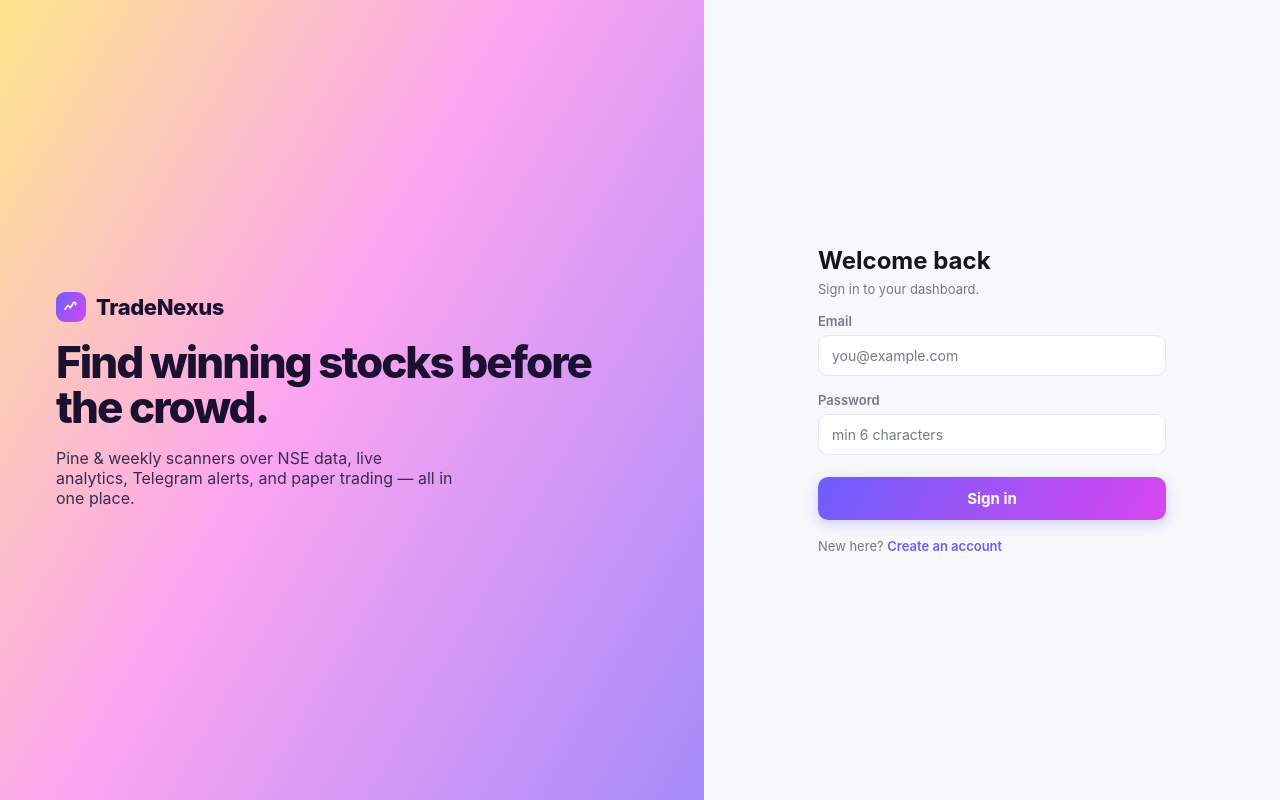
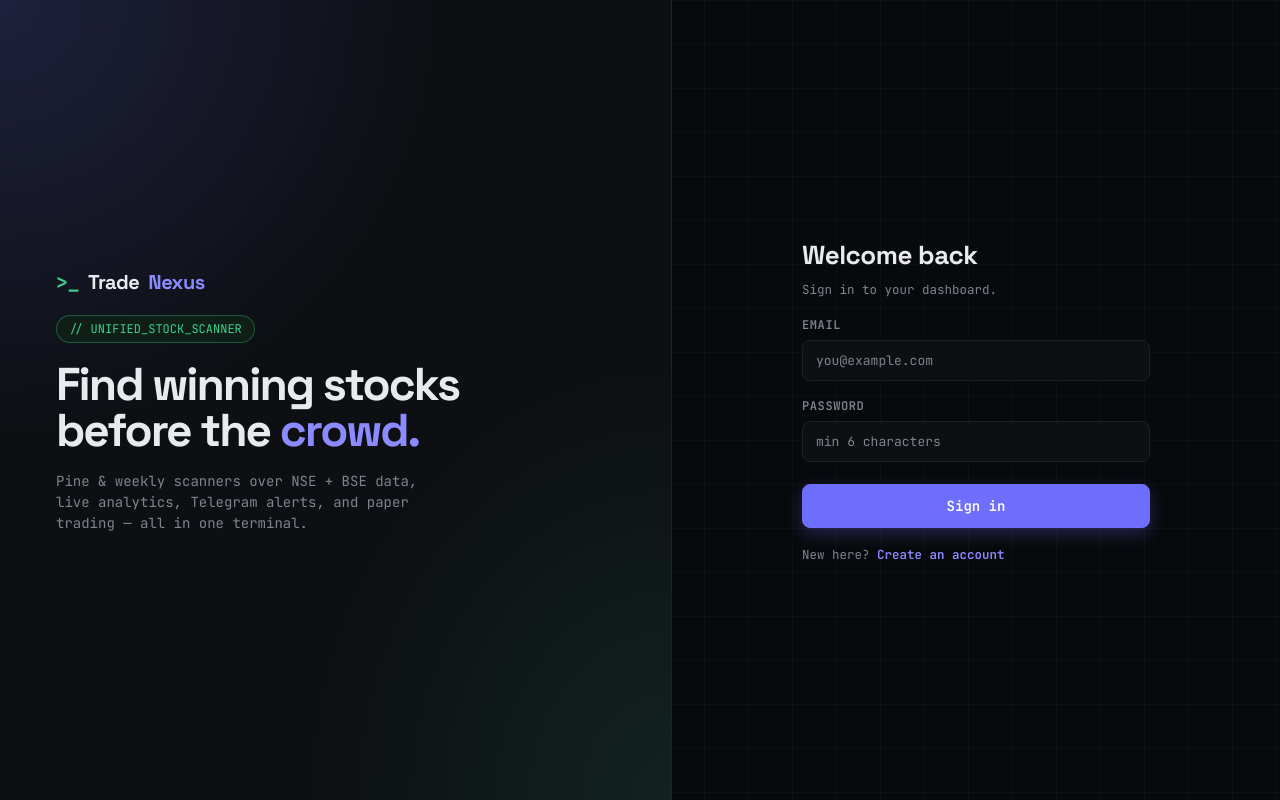
Before and after one commit to KrishWadhwa24/TradeNexus, a React (Vite) app in the folder web/: page / in a window 1280 px wide. Built offline with nearby package versions, Linux system fonts and the light colour scheme.

Commit message:
Made some good frontend changes

```diff
--- a/web/index.html
+++ b/web/index.html
@@ -4,6 +4,12 @@
     <meta charset="UTF-8" />
     <meta name="viewport" content="width=device-width, initial-scale=1.0" />
     <title>TradeNexus</title>
+    <link rel="preconnect" href="https://fonts.googleapis.com" />
+    <link rel="preconnect" href="https://fonts.gstatic.com" crossorigin />
+    <link
+      href="https://fonts.googleapis.com/css2?family=Space+Grotesk:wght@500;600;700&family=JetBrains+Mono:wght@400;500;600;700&display=swap"
+      rel="stylesheet"
+    />
   </head>
   <body>
     <div id="root"></div>
--- a/web/src/App.jsx
+++ b/web/src/App.jsx
@@ -1,6 +1,6 @@
 import React, { useEffect, useState } from "react";
 import { getToken, setToken } from "./api.js";
-import { Icon, LogoMark } from "./icons.jsx";
+import { Icon } from "./icons.jsx";
 import Login from "./pages/Login.jsx";
 import Home from "./pages/Home.jsx";
 import Analytics from "./pages/Analytics.jsx";
@@ -33,7 +33,7 @@
 };
 
 export default function App() {
-  const [theme, setTheme] = useState(localStorage.getItem("theme") || "light");
+  const [theme, setTheme] = useState(localStorage.getItem("theme") || "dark");
   const [view, setView] = useState("home");
   const [menuOpen, setMenuOpen] = useState(false);
   const [user, setUser] = useState(() => {
@@ -89,7 +89,7 @@
       {menuOpen && <div className="backdrop" onClick={() => setMenuOpen(false)} />}
       <aside className={"sidebar" + (menuOpen ? " open" : "")}>
         <div className="brand">
-          <span className="logo"><LogoMark /></span>
+          <span className="prompt">&gt;_</span>
           Trade<em>Nexus</em>
         </div>
         {NAV.map((n) => {
--- a/web/src/pages/Home.jsx
+++ b/web/src/pages/Home.jsx
@@ -17,7 +17,8 @@
   return (
     <div>
       <div className="hero">
-        <h2>Spot the movers before the crowd.</h2>
+        <span className="kicker">// TRENDING_NOW</span>
+        <h2>Spot the movers<br />before the <span className="accent">crowd.</span></h2>
         <p>Today's top gainers across your tracked universe, ranked by daily change. Dig deeper in Analytics and the scanners.</p>
         <HeroChart />
       </div>
--- a/web/src/pages/Login.jsx
+++ b/web/src/pages/Login.jsx
@@ -1,6 +1,5 @@
 import React, { useState } from "react";
 import { authApi, setToken } from "../api.js";
-import { LogoMark } from "../icons.jsx";
 
 export default function Login({ onAuthed }) {
   const [mode, setMode] = useState("login"); // login | register
@@ -29,11 +28,11 @@
     <div className="auth-wrap">
       <div className="auth-art">
         <div className="brand" style={{ padding: 0 }}>
-          <span className="logo"><LogoMark /></span>
-          <span style={{ fontSize: 22, fontWeight: 800, color: "#1a1030" }}>TradeNexus</span>
+          <span className="prompt">&gt;_</span> Trade<em>Nexus</em>
         </div>
-        <h1>Find winning stocks before the crowd.</h1>
-        <p>Pine &amp; weekly scanners over NSE data, live analytics, Telegram alerts, and paper trading — all in one place.</p>
+        <span className="kicker">// UNIFIED_STOCK_SCANNER</span>
+        <h1>Find winning stocks<br />before the <span className="accent">crowd.</span></h1>
+        <p>Pine &amp; weekly scanners over NSE + BSE data, live analytics, Telegram alerts, and paper trading — all in one terminal.</p>
       </div>
 
       <form className="auth-form" onSubmit={submit}>
--- a/web/src/styles.css
+++ b/web/src/styles.css
@@ -1,127 +1,139 @@
 :root {
-  --bg: #f7f8fb;
-  --surface: #ffffff;
-  --surface-2: #f1f3f8;
-  --text: #14161c;
-  --muted: #737a89;
-  --border: #e7e9f0;
-  --accent: #6d5efc;
-  --accent-2: #d946ef;
-  --accent-soft: #efeeff;
-  --green: #16a34a;
-  --red: #e11d48;
-  --shadow: 0 1px 2px rgba(16,24,40,.04), 0 6px 20px rgba(16,24,40,.06);
-  --radius: 14px;
-  --grad: linear-gradient(120deg, #fde68a 0%, #fca5f1 45%, #a78bfa 100%);
-  --grad-accent: linear-gradient(120deg, #6d5efc, #d946ef);
+  --font-mono: "JetBrains Mono", ui-monospace, SFMono-Regular, Menlo, monospace;
+  --font-display: "Space Grotesk", -apple-system, BlinkMacSystemFont, sans-serif;
+
+  /* Dark is the primary design (terminal aesthetic). */
+  --bg: #08090c;
+  --surface: #0d0f13;
+  --surface-2: #14171d;
+  --text: #e8eaed;
+  --muted: #7d8590;
+  --border: #1d2129;
+  --border-soft: #15181e;
+  --accent: #6d6efc;        /* indigo */
+  --accent-2: #8b8bff;
+  --accent-soft: #17182b;
+  --green: #3ecf8e;         /* terminal green */
+  --green-soft: #0f1f18;
+  --amber: #e3a008;
+  --red: #f0616d;
+  --grad-accent: linear-gradient(120deg, #6d6efc, #a78bfa);
+  --radius: 12px;
+  --shadow: 0 1px 0 rgba(255,255,255,.02), 0 10px 30px rgba(0,0,0,.4);
+  --grid: rgba(255,255,255,.022);
 }
 
-[data-theme="dark"] {
-  --bg: #0b0d12;
-  --surface: #12151c;
-  --surface-2: #171b24;
-  --text: #e8eaf0;
-  --muted: #8b93a5;
-  --border: #232833;
-  --accent: #8f83ff;
-  --accent-2: #e879f9;
-  --accent-soft: #1b1e2e;
-  --green: #34d399;
-  --red: #fb7185;
-  --shadow: 0 1px 2px rgba(0,0,0,.3), 0 8px 24px rgba(0,0,0,.35);
-  --grad: linear-gradient(120deg, #3b2f6b 0%, #6d3f7a 50%, #7c4d9e 100%);
+[data-theme="light"] {
+  --bg: #f6f7f9;
+  --surface: #ffffff;
+  --surface-2: #f1f3f7;
+  --text: #12141a;
+  --muted: #5b636f;
+  --border: #e4e7ec;
+  --border-soft: #eef0f3;
+  --accent: #5b53f0;
+  --accent-2: #6d6efc;
+  --accent-soft: #eeeefe;
+  --green: #12a56a;
+  --green-soft: #e7f7ef;
+  --amber: #b45309;
+  --red: #d92d43;
+  --shadow: 0 1px 2px rgba(16,24,40,.05), 0 8px 24px rgba(16,24,40,.06);
+  --grid: rgba(16,24,40,.03);
 }
 
 * { box-sizing: border-box; }
 html, body, #root { height: 100%; }
 body {
   margin: 0;
-  font-family: "Inter", -apple-system, BlinkMacSystemFont, "Segoe UI", Roboto, Helvetica, Arial, sans-serif;
+  font-family: var(--font-mono);
   background: var(--bg);
   color: var(--text);
-  font-size: 14px;
+  font-size: 13.5px;
+  line-height: 1.5;
   -webkit-font-smoothing: antialiased;
 }
+
+/* Faint terminal grid on the app background */
+.app, .auth-wrap {
+  background-image:
+    linear-gradient(var(--grid) 1px, transparent 1px),
+    linear-gradient(90deg, var(--grid) 1px, transparent 1px);
+  background-size: 44px 44px;
+}
+
+h1, h2, h3, .display { font-family: var(--font-display); letter-spacing: -.5px; }
 
 /* ---------- Layout ---------- */
 .app { display: flex; min-height: 100vh; }
 
 .sidebar {
-  width: 246px; flex-shrink: 0;
+  width: 250px; flex-shrink: 0;
   background: var(--surface);
   border-right: 1px solid var(--border);
-  padding: 20px 14px; display: flex; flex-direction: column; gap: 3px;
+  padding: 20px 14px; display: flex; flex-direction: column; gap: 2px;
   position: sticky; top: 0; height: 100vh;
 }
-.brand {
-  display: flex; align-items: center; gap: 10px;
-  padding: 6px 10px 20px; font-size: 19px; font-weight: 750; letter-spacing: -.4px;
+.brand { display: flex; align-items: center; gap: 9px; padding: 6px 10px 22px;
+  font-family: var(--font-display); font-size: 20px; font-weight: 700; letter-spacing: -.5px; }
+.brand .prompt { color: var(--green); font-family: var(--font-mono); font-weight: 700; }
+.brand .logo { display: none; }
+.brand em { font-style: normal; color: var(--accent-2); }
+
+.nav-item {
+  display: flex; align-items: center; gap: 11px; padding: 10px 12px; border-radius: 8px;
+  cursor: pointer; color: var(--muted); font-size: 13px; font-weight: 500;
+  user-select: none; transition: .12s; position: relative; text-transform: lowercase;
 }
-.brand .logo { width: 30px; height: 30px; border-radius: 9px; background: var(--grad-accent);
-  display: grid; place-items: center; flex-shrink: 0; }
-.brand em { font-style: normal; background: var(--grad-accent); -webkit-background-clip: text;
-  background-clip: text; color: transparent; }
+.nav-item svg { width: 17px; height: 17px; flex-shrink: 0; }
+.nav-item:hover { background: var(--surface-2); color: var(--text); }
+.nav-item.active { background: var(--accent-soft); color: var(--accent-2); }
+.nav-item.active svg { stroke: var(--accent-2); }
+.nav-item.active::before { content: ""; position: absolute; left: 0; top: 8px; bottom: 8px;
+  width: 2px; border-radius: 2px; background: var(--accent); }
+.nav-sub { margin-left: 16px; font-size: 12.5px; padding: 8px 12px; }
+.nav-sub::after { content: ""; }
 
-.nav-group-label { font-size: 11px; text-transform: uppercase; letter-spacing: .6px;
-  color: var(--muted); padding: 14px 12px 6px; font-weight: 600; }
-.nav-item {
-  display: flex; align-items: center; gap: 11px; padding: 10px 12px; border-radius: 10px;
-  cursor: pointer; color: var(--muted); font-weight: 550; user-select: none; transition: .12s;
-}
-.nav-item svg { width: 18px; height: 18px; flex-shrink: 0; }
-.nav-item { position: relative; }
-.nav-item:hover { background: var(--surface-2); color: var(--text); }
-.nav-item.active { background: var(--accent-soft); color: var(--accent); }
-.nav-item.active svg { stroke: var(--accent); }
-.nav-item.active::before { content: ""; position: absolute; left: 0; top: 8px; bottom: 8px;
-  width: 3px; border-radius: 3px; background: var(--grad-accent); }
-.nav-sub { margin-left: 16px; font-size: 13px; padding: 8px 12px; }
-
-.sidebar-foot { margin-top: auto; padding: 10px; border-top: 1px solid var(--border); }
-.user-chip { display: flex; align-items: center; gap: 10px; font-size: 13px; }
-.avatar { width: 30px; height: 30px; border-radius: 50%; background: var(--grad-accent);
-  display: grid; place-items: center; color: #fff; font-weight: 700; font-size: 13px; }
+.sidebar-foot { margin-top: auto; padding: 12px 6px 2px; border-top: 1px solid var(--border); }
+.user-chip { display: flex; align-items: center; gap: 10px; font-size: 12px; }
+.avatar { width: 30px; height: 30px; border-radius: 7px; background: var(--grad-accent);
+  display: grid; place-items: center; color: #fff; font-weight: 700; font-family: var(--font-mono); }
 
 .main { flex: 1; min-width: 0; display: flex; flex-direction: column; }
 .topbar {
   display: flex; align-items: center; justify-content: space-between;
-  padding: 15px 28px; border-bottom: 1px solid var(--border);
-  background: color-mix(in srgb, var(--surface) 80%, transparent);
+  padding: 14px 26px; border-bottom: 1px solid var(--border);
+  background: color-mix(in srgb, var(--bg) 82%, transparent);
   backdrop-filter: blur(8px); position: sticky; top: 0; z-index: 5;
 }
-.topbar h1 { font-size: 18px; margin: 0; font-weight: 700; letter-spacing: -.3px; }
-.topbar-right { display: flex; align-items: center; gap: 12px; }
-.content { padding: 28px; }
+.topbar h1 { font-size: 18px; margin: 0; font-weight: 700; }
+.topbar-right { display: flex; align-items: center; gap: 10px; }
+.content { padding: 28px; max-width: 1280px; }
 
 /* ---------- Controls ---------- */
 button, select, input {
-  font: inherit; color: var(--text); background: var(--surface);
-  border: 1px solid var(--border); border-radius: 10px; padding: 8px 12px; outline: none;
+  font-family: var(--font-mono); font-size: 13px; color: var(--text);
+  background: var(--surface); border: 1px solid var(--border); border-radius: 8px;
+  padding: 8px 12px; outline: none;
 }
 input::placeholder { color: var(--muted); }
+input:focus, select:focus { border-color: var(--accent); }
 button { cursor: pointer; transition: .12s; }
 button:hover { border-color: var(--accent); }
-.btn-primary { background: var(--grad-accent); color: #fff; border: none; font-weight: 650;
-  box-shadow: 0 4px 14px rgba(109,94,252,.28); }
-.btn-primary:hover { filter: brightness(1.05); }
-.btn-sm { padding: 6px 11px; font-size: 13px; }
+.btn-primary { background: var(--accent); color: #fff; border: 1px solid var(--accent); font-weight: 600;
+  box-shadow: 0 6px 18px rgba(109,110,252,.28); }
+.btn-primary:hover { filter: brightness(1.08); }
+.btn-sm { padding: 6px 11px; font-size: 12.5px; }
 .btn-ghost { background: transparent; }
 .pill { border-radius: 999px; }
 
-.toggle { width: 40px; height: 23px; border-radius: 20px; background: var(--surface-2);
-  border: 1px solid var(--border); position: relative; cursor: pointer; flex-shrink: 0; }
-.toggle::after { content:""; position:absolute; top:2px; left:2px; width:17px; height:17px;
-  border-radius:50%; background: var(--grad-accent); transition: transform .18s; }
-[data-theme="dark"] .toggle::after { transform: translateX(17px); }
-
 .icon-btn { display: grid; place-items: center; width: 38px; height: 38px; padding: 0;
-  border-radius: 10px; background: var(--surface); color: var(--muted); }
-.icon-btn svg { width: 19px; height: 19px; fill: none; stroke: currentColor; stroke-width: 1.8;
+  border-radius: 9px; background: var(--surface); color: var(--muted); }
+.icon-btn svg { width: 18px; height: 18px; fill: none; stroke: currentColor; stroke-width: 1.8;
   stroke-linecap: round; stroke-linejoin: round; }
-.icon-btn:hover { color: var(--accent); border-color: var(--accent); }
+.icon-btn:hover { color: var(--accent-2); border-color: var(--accent); }
 .hamburger { display: none; }
-
-.backdrop { position: fixed; inset: 0; background: rgba(8,10,16,.45); z-index: 40;
+.backdrop { position: fixed; inset: 0; background: rgba(0,0,0,.55); z-index: 40;
   backdrop-filter: blur(2px); animation: fade .15s ease; }
 
 /* ---------- Cards / tables ---------- */
@@ -129,124 +141,125 @@
 .cards { grid-template-columns: repeat(auto-fill, minmax(200px, 1fr)); }
 
 .card { background: var(--surface); border: 1px solid var(--border); border-radius: var(--radius);
-  padding: 18px; box-shadow: var(--shadow); transition: transform .14s, box-shadow .14s; }
-.card:hover { transform: translateY(-2px); box-shadow: 0 10px 28px rgba(16,24,40,.12); }
-[data-theme="dark"] .card:hover { box-shadow: 0 10px 28px rgba(0,0,0,.5); }
-.card .label { color: var(--muted); font-size: 12px; text-transform: uppercase; letter-spacing:.4px; font-weight:600; }
-.card .value { font-size: 26px; font-weight: 720; margin-top: 8px; letter-spacing: -.5px; }
+  padding: 18px; box-shadow: var(--shadow); transition: transform .14s, border-color .14s; position: relative; }
+.card:hover { transform: translateY(-2px); border-color: color-mix(in srgb, var(--accent) 45%, var(--border)); }
+.card .label { color: var(--muted); font-size: 11px; text-transform: uppercase; letter-spacing: 1px; font-weight: 600; }
+.card .value { font-family: var(--font-display); font-size: 27px; font-weight: 700; margin-top: 8px; letter-spacing: -1px; }
 
-.section-title { font-size: 15px; font-weight: 700; margin: 4px 0 16px; letter-spacing: -.2px; }
-.subtle { color: var(--muted); font-size: 13px; }
+.section-title { font-family: var(--font-display); font-size: 20px; font-weight: 700; margin: 4px 0 16px; letter-spacing: -.5px; }
+.subtle { color: var(--muted); font-size: 12.5px; }
+
+/* Monospace bracket-tag like "// LABEL" */
+.tag { display: inline-flex; align-items: center; gap: 4px; padding: 3px 10px; border-radius: 6px;
+  font-family: var(--font-mono); font-size: 11.5px; font-weight: 600; letter-spacing: .3px;
+  background: var(--accent-soft); color: var(--accent-2); border: 1px solid color-mix(in srgb, var(--accent) 28%, transparent); }
+.tag-buy { background: var(--green-soft); color: var(--green); border-color: color-mix(in srgb, var(--green) 30%, transparent); }
+.tag-sell { background: rgba(240,97,109,.1); color: var(--red); border-color: rgba(240,97,109,.3); }
+.tag-free { background: var(--green-soft); color: var(--green); border-color: color-mix(in srgb, var(--green) 30%, transparent); }
 
 .panel { background: var(--surface); border: 1px solid var(--border); border-radius: var(--radius);
-  overflow: hidden; box-shadow: var(--shadow); }
+  overflow-x: auto; box-shadow: var(--shadow); }
+.panel table { min-width: 560px; }
 
 table { width: 100%; border-collapse: collapse; }
 th, td { text-align: right; padding: 12px 16px; white-space: nowrap; }
 th:first-child, td:first-child { text-align: left; }
 thead th { font-size: 11px; color: var(--muted); font-weight: 700; text-transform: uppercase;
-  letter-spacing: .5px; border-bottom: 1px solid var(--border); background: var(--surface-2); }
-tbody tr { border-bottom: 1px solid var(--border); }
+  letter-spacing: .8px; border-bottom: 1px solid var(--border); background: var(--surface-2); }
+tbody tr { border-bottom: 1px solid var(--border-soft); }
 tbody tr:last-child { border-bottom: none; }
 tbody tr:hover { background: var(--surface-2); }
 
-.pos { color: var(--green); font-weight: 650; }
-.neg { color: var(--red); font-weight: 650; }
+.pos { color: var(--green); font-weight: 600; }
+.neg { color: var(--red); font-weight: 600; }
 .muted { color: var(--muted); }
 
-.tag { display: inline-block; padding: 3px 10px; border-radius: 999px; font-size: 12px;
-  font-weight: 650; background: var(--accent-soft); color: var(--accent); }
-.tag-buy { background: rgba(22,163,74,.13); color: var(--green); }
-.tag-sell { background: rgba(225,29,72,.13); color: var(--red); }
-.tag-free { background: rgba(217,70,239,.14); color: var(--accent-2); }
-
 .tabs { display: flex; gap: 8px; margin-bottom: 20px; }
-.tab { padding: 9px 18px; border-radius: 999px; border: 1px solid var(--border); cursor: pointer; font-weight: 550; }
-.tab.active { background: var(--grad-accent); color: #fff; border: none; }
+.tab { padding: 8px 16px; border-radius: 8px; border: 1px solid var(--border); cursor: pointer;
+  font-family: var(--font-mono); font-size: 13px; color: var(--muted); }
+.tab.active { background: var(--accent); color: #fff; border-color: var(--accent); }
 
 .toolbar { display: flex; align-items: center; justify-content: space-between; margin-bottom: 18px; gap: 12px; flex-wrap: wrap; }
 .row { display: flex; align-items: center; gap: 8px; }
 .qty { width: 74px; }
 .empty { color: var(--muted); padding: 48px; text-align: center; }
-.empty svg { width: 120px; height: 120px; opacity: .8; margin-bottom: 12px; }
-.err { color: var(--red); padding: 10px 0; }
-.msg { color: var(--green); font-size: 13px; }
+.empty svg { width: 110px; height: 110px; opacity: .7; margin-bottom: 12px; }
+.err { color: var(--red); padding: 10px 0; font-size: 13px; }
+.msg { color: var(--green); font-size: 12.5px; }
 .spinner { color: var(--muted); padding: 34px; }
 
-/* ---------- Hero (Home) ---------- */
-.hero { position: relative; border-radius: 20px; overflow: hidden; padding: 40px 44px;
-  background: var(--grad); margin-bottom: 26px; border: 1px solid var(--border); }
-.hero h2 { font-size: 40px; line-height: 1.05; margin: 0 0 12px; font-weight: 800;
-  letter-spacing: -1.5px; color: #1a1030; max-width: 560px; }
-[data-theme="dark"] .hero h2 { color: #f4f0ff; }
-.hero p { margin: 0; font-size: 15px; color: #3a2b52; max-width: 480px; }
-[data-theme="dark"] .hero p { color: #cbb8e6; }
-.hero .hero-svg { position: absolute; right: 18px; bottom: -6px; width: 260px; opacity: .95; pointer-events: none; }
-@media (max-width: 780px) { .hero .hero-svg { display: none; } }
+/* ---------- Hero (Home) — terminal card ---------- */
+.hero { position: relative; border-radius: 16px; overflow: hidden; padding: 40px 42px;
+  background:
+    radial-gradient(120% 120% at 100% 0%, rgba(109,110,252,.14), transparent 55%),
+    var(--surface);
+  border: 1px solid var(--border); margin-bottom: 26px; }
+.hero .kicker { font-family: var(--font-mono); font-size: 12px; color: var(--green);
+  border: 1px solid color-mix(in srgb, var(--green) 32%, transparent); background: var(--green-soft);
+  padding: 4px 12px; border-radius: 999px; display: inline-block; margin-bottom: 16px; letter-spacing: .5px; }
+.hero h2 { font-family: var(--font-display); font-size: 42px; line-height: 1.02; margin: 0 0 12px;
+  font-weight: 700; letter-spacing: -1.6px; max-width: 620px; }
+.hero h2 .accent { color: var(--accent-2); }
+.hero p { margin: 0; font-size: 14px; color: var(--muted); max-width: 520px; }
+.hero .hero-svg { position: absolute; right: 22px; bottom: -8px; width: 250px; opacity: .9; pointer-events: none; }
+@media (max-width: 820px) { .hero .hero-svg { display: none; } }
 
-/* ---------- Auth screen ---------- */
-.auth-wrap { min-height: 100vh; display: grid; grid-template-columns: 1.1fr .9fr; }
+/* ---------- Auth ---------- */
+.auth-wrap { min-height: 100vh; display: grid; grid-template-columns: 1.05fr .95fr; }
 @media (max-width: 860px) { .auth-wrap { grid-template-columns: 1fr; } .auth-art { display: none; } }
-.auth-art { background: var(--grad); display: flex; flex-direction: column; justify-content: center;
-  padding: 56px; gap: 18px; }
-.auth-art h1 { font-size: 44px; line-height: 1.02; margin: 0; font-weight: 850; letter-spacing: -2px; color: #1a1030; }
-.auth-art p { font-size: 16px; color: #3a2b52; max-width: 400px; margin: 0; }
+.auth-art { position: relative; display: flex; flex-direction: column; justify-content: center; gap: 18px; padding: 56px;
+  background:
+    radial-gradient(120% 100% at 0% 0%, rgba(109,110,252,.18), transparent 55%),
+    radial-gradient(100% 100% at 100% 100%, rgba(62,207,142,.10), transparent 55%),
+    var(--surface);
+  border-right: 1px solid var(--border); }
+.auth-art .kicker { font-family: var(--font-mono); font-size: 12px; color: var(--green);
+  border: 1px solid color-mix(in srgb, var(--green) 32%, transparent); background: var(--green-soft);
+  padding: 4px 12px; border-radius: 999px; align-self: flex-start; }
+.auth-art h1 { font-family: var(--font-display); font-size: 46px; line-height: 1.0; margin: 0;
+  font-weight: 700; letter-spacing: -2px; }
+.auth-art h1 .accent { color: var(--accent-2); }
+.auth-art p { font-size: 14px; color: var(--muted); max-width: 400px; margin: 0; }
 .auth-form { display: flex; flex-direction: column; justify-content: center; padding: 56px; max-width: 460px; margin: 0 auto; width: 100%; }
-.auth-form h2 { font-size: 24px; margin: 0 0 6px; font-weight: 750; }
+.auth-form h2 { font-family: var(--font-display); font-size: 26px; margin: 0 0 6px; font-weight: 700; }
 .auth-form .field { display: flex; flex-direction: column; gap: 6px; margin-top: 16px; }
-.auth-form label { font-size: 13px; color: var(--muted); font-weight: 600; }
+.auth-form label { font-size: 12px; color: var(--muted); font-weight: 600; text-transform: uppercase; letter-spacing: .6px; }
 .auth-form input { padding: 11px 13px; }
-.auth-form .btn-primary { margin-top: 22px; padding: 12px; font-size: 15px; }
-.auth-switch { margin-top: 18px; font-size: 13px; color: var(--muted); }
-.auth-switch a { color: var(--accent); cursor: pointer; font-weight: 600; }
+.auth-form .btn-primary { margin-top: 22px; padding: 12px; font-size: 14px; }
+.auth-switch { margin-top: 18px; font-size: 12.5px; color: var(--muted); }
+.auth-switch a { color: var(--accent-2); cursor: pointer; font-weight: 600; }
 
-.search-results { border: 1px solid var(--border); border-radius: 12px; margin-top: 8px; overflow: hidden; background: var(--surface); }
-.search-row { display: flex; align-items: center; justify-content: space-between; padding: 10px 14px; border-bottom: 1px solid var(--border); }
+.search-results { border: 1px solid var(--border); border-radius: 10px; margin-top: 8px; overflow: hidden; background: var(--surface); }
+.search-row { display: flex; align-items: center; justify-content: space-between; padding: 10px 14px; border-bottom: 1px solid var(--border-soft); }
 .search-row:last-child { border-bottom: none; }
 .search-row:hover { background: var(--surface-2); }
 
 .field-col { display: flex; flex-direction: column; gap: 6px; }
 .field-col input { width: 100%; }
-code { background: var(--surface-2); padding: 1px 6px; border-radius: 6px; font-size: 12px; }
+code { background: var(--surface-2); padding: 1px 6px; border-radius: 6px; font-size: 12px; color: var(--green); }
 
 /* ---------- Motion ---------- */
 @keyframes fade { from { opacity: 0; } to { opacity: 1; } }
 @keyframes rise { from { opacity: 0; transform: translateY(8px); } to { opacity: 1; transform: none; } }
-.content { animation: rise .28s ease both; }
+.content { animation: rise .26s ease both; }
 .panel, .card, .hero { animation: fade .3s ease both; }
-
-/* Tables scroll horizontally instead of breaking layout on small screens */
-.panel { max-width: 100%; }
-.panel table { min-width: 560px; }
-.panel { overflow-x: auto; }
 
 /* ---------- Responsive ---------- */
 @media (max-width: 860px) {
-  .sidebar {
-    position: fixed; top: 0; left: 0; z-index: 50; height: 100vh; width: 264px;
-    transform: translateX(-100%); transition: transform .22s ease;
-    box-shadow: 0 0 40px rgba(0,0,0,.25);
-  }
+  .sidebar { position: fixed; top: 0; left: 0; z-index: 50; height: 100vh; width: 264px;
+    transform: translateX(-100%); transition: transform .22s ease; box-shadow: 0 0 50px rgba(0,0,0,.6); }
   .sidebar.open { transform: translateX(0); }
   .hamburger { display: grid; }
   .content { padding: 18px 16px; }
   .topbar { padding: 12px 16px; }
-  .topbar h1 { font-size: 16px; }
-  .hero { padding: 26px 22px; border-radius: 16px; }
-  .hero h2 { font-size: 27px; letter-spacing: -1px; }
-  .hero p { font-size: 14px; }
+  .topbar h1 { font-size: 15px; }
+  .hero { padding: 26px 20px; }
+  .hero h2 { font-size: 28px; letter-spacing: -1px; }
   .cards { grid-template-columns: repeat(auto-fill, minmax(150px, 1fr)); gap: 12px; }
-  .card .value { font-size: 22px; }
+  .card .value { font-size: 23px; }
   .toolbar { align-items: flex-start; }
   .tabs { overflow-x: auto; }
   .auth-form { padding: 34px 22px; }
 }
-
-@media (min-width: 861px) {
-  .backdrop { display: none; }
-}
-
-@media (max-width: 420px) {
-  .cards { grid-template-columns: 1fr 1fr; }
-  th, td { padding: 10px 12px; }
-}
+@media (min-width: 861px) { .backdrop { display: none; } }
+@media (max-width: 420px) { .cards { grid-template-columns: 1fr 1fr; } th, td { padding: 10px 12px; } }
```
